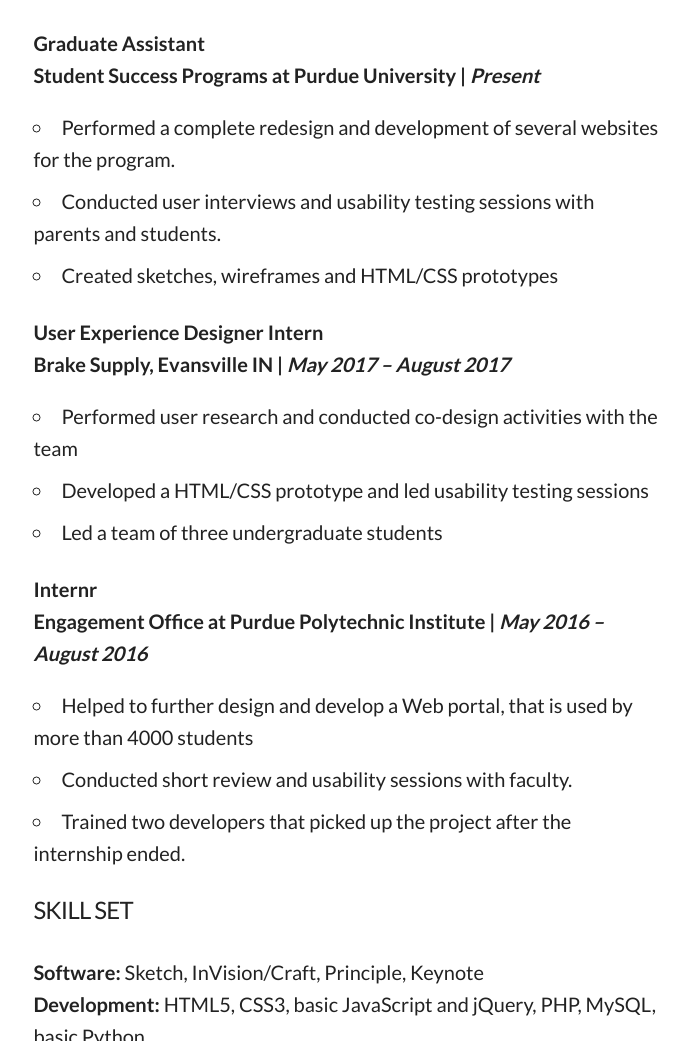
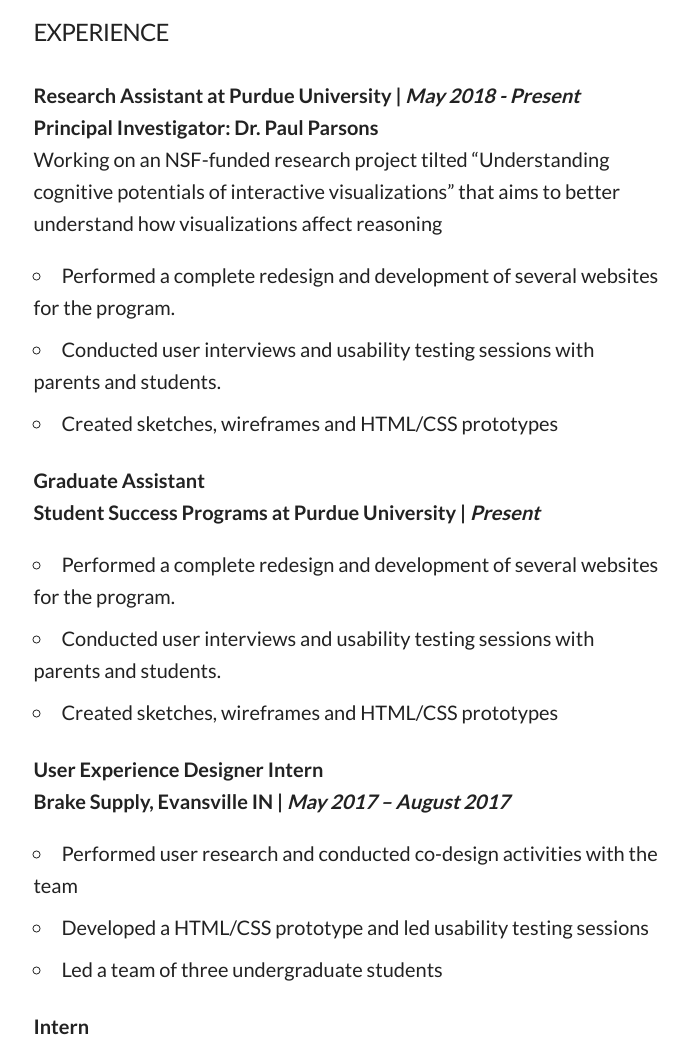
Before and after one commit to abaigele/abaigele.github.io, a plain HTML site: page resume.html in a window 1280 px wide. Shown: the part 745-1786 px from the top of the page, without its empty margins (293-982 px from the left). Drawn offline with Linux system fonts and the light colour scheme.

Commit message:
Update resume.html

```diff
--- a/resume.html
+++ b/resume.html
@@ -86,6 +86,9 @@
           <p class="resume-row">
             PhD in Technology
           </p>
+          <p>
+              GPA: 3.71/4.0
+           </p>
         </div><br />
           <div class="masters animate-reveal animate-third">
             <p class="resume-row">
@@ -113,6 +116,30 @@
             </p>
           </div>
           <h4 class="resume-header">Experience</h4>
+        <div class="student-success">
+            <p class='resume-row'>
+              <strong>Research Assistant at Purdue University | <em>May 2018 - Present</em></strong>
+            </p>
+          <p class="resume-row">
+              <strong>Principal Investigator: Dr. Paul Parsons</strong>
+            </p>
+          <p>
+            Working on an NSF-funded research project tilted “Understanding cognitive potentials of interactive visualizations” that aims to better understand how visualizations affect reasoning
+          </p>
+            <p>
+              <ul>
+                <li >
+                  Performed a complete redesign and development of several websites for the program.
+                </li>
+                <li>
+                  Conducted user interviews and usability testing sessions with parents and students.
+                </li>
+                <li>
+                  Created sketches, wireframes and HTML/CSS prototypes
+                </li>
+              </ul>
+            </p>
+          </div>
           <div class="student-success">
             <p class="resume-row">
               <strong>Graduate Assistant</strong>
@@ -157,7 +184,7 @@
           </div>
           <div class="engagement-office">
             <p class="resume-row">
-              <strong>Internr</strong>
+              <strong>Intern</strong>
             </p>
             <p class="resume-row">
               <strong>Engagement Office at Purdue Polytechnic Institute | <em>May 2016 – August 2016</em></strong>
```
